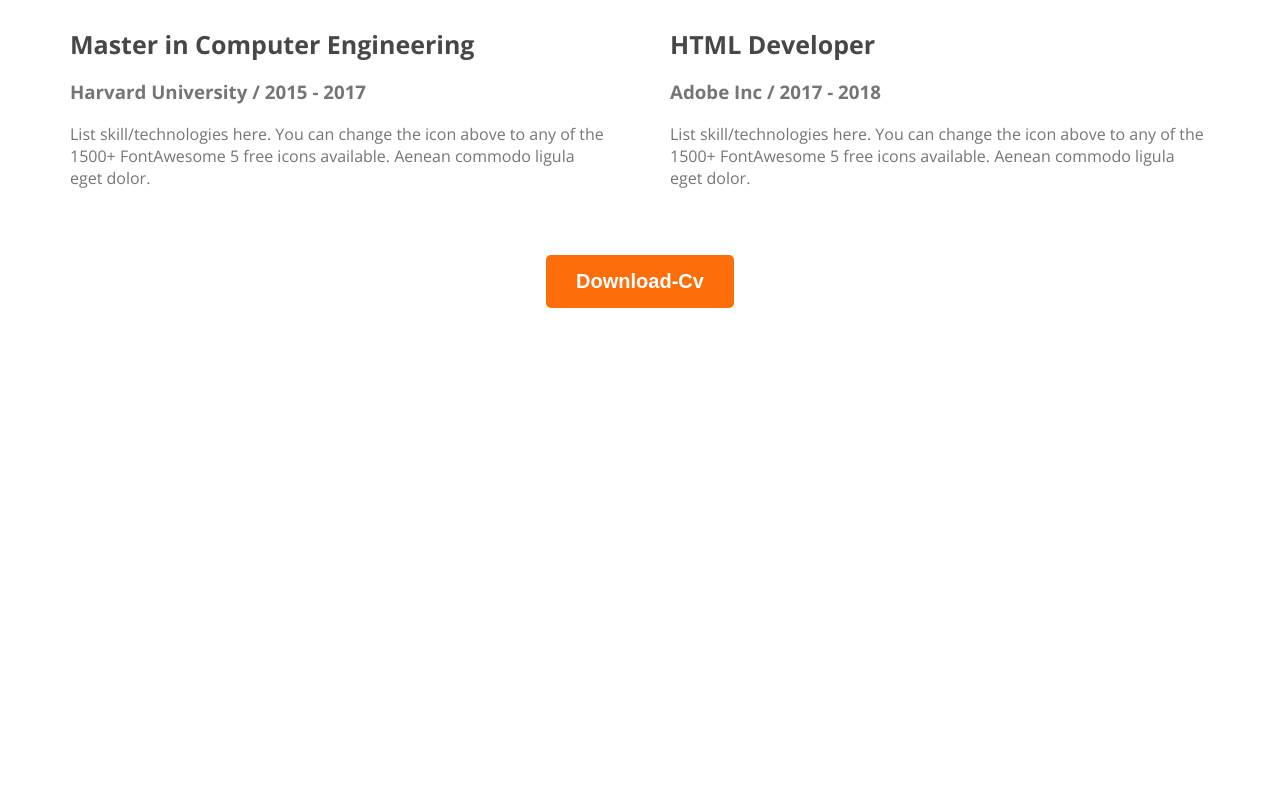
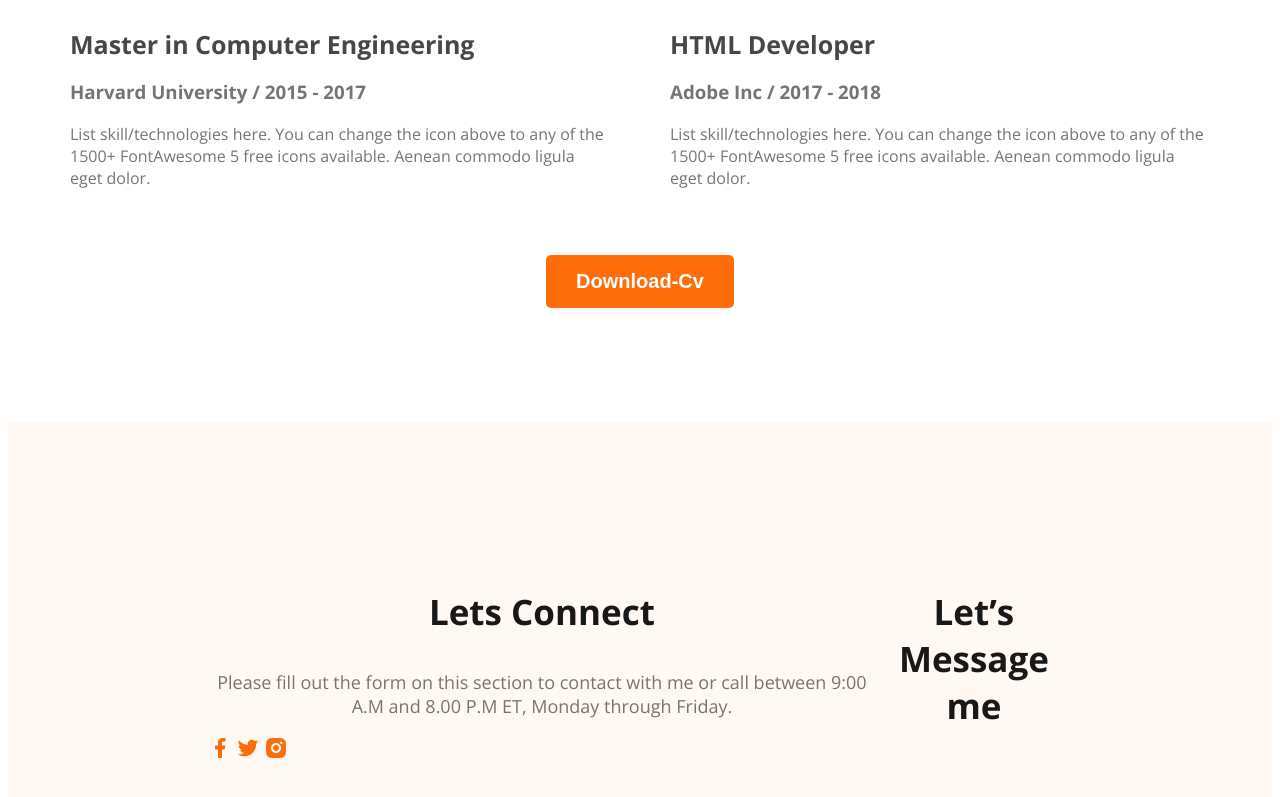
Before and after one commit to masumraheel/html-portfolio, a plain HTML site: page index.html in a window 1280 px wide. Shown: the part 3016-3813 px from the top of the page. Before the commit the page ends 3332 px from the top, so only its background shows below. Drawn offline with nearby package versions, Linux system fonts and the light colour scheme.

Commit message:
basic footer created

```diff
--- a/index.html
+++ b/index.html
@@ -142,7 +142,19 @@
         </section>
     </main>
     <footer>
+        <div class="footer-column">
+            <h3 class="section-title">Lets Connect</h3>
+            <p class="section-description">Please fill out the form on this section to contact with me or call between 9:00 A.M and 8.00 P.M ET, Monday through Friday.</p>
+            <div class="social-links">
+                <a href=""><img src="images/icons/facebook.png" alt=""></a>
+                <a href=""><img src="images/icons/twitter.png" alt=""></a>
+                <a href=""><img src="images/icons/insta.png" alt=""></a>
+            </div>
+        </div>
 
+        <div class="footer-column">
+            <h3 class="section-title">Let’s Message me</h3>
+        </div>
     </footer>
 </body>
 </html>
--- a/style/portfolio.css
+++ b/style/portfolio.css
@@ -178,3 +178,12 @@ main section {
     text-align: center;
     margin-top: 50px;
 }
+
+/* footer related style */
+
+footer{
+    display: flex;
+    background: #FFF8F3;
+    margin-top: 115px;
+    padding: 130px 200px;
+}
```
